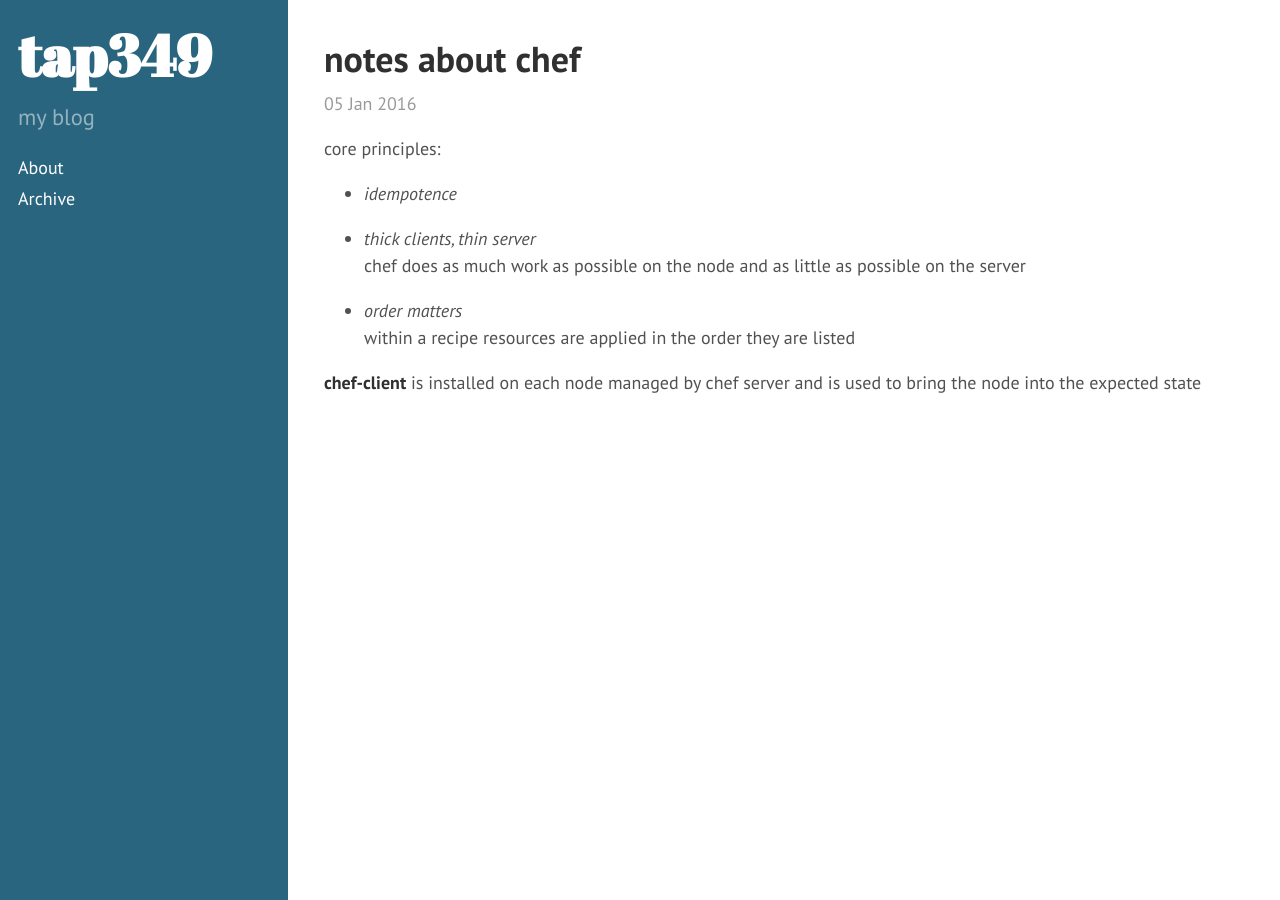
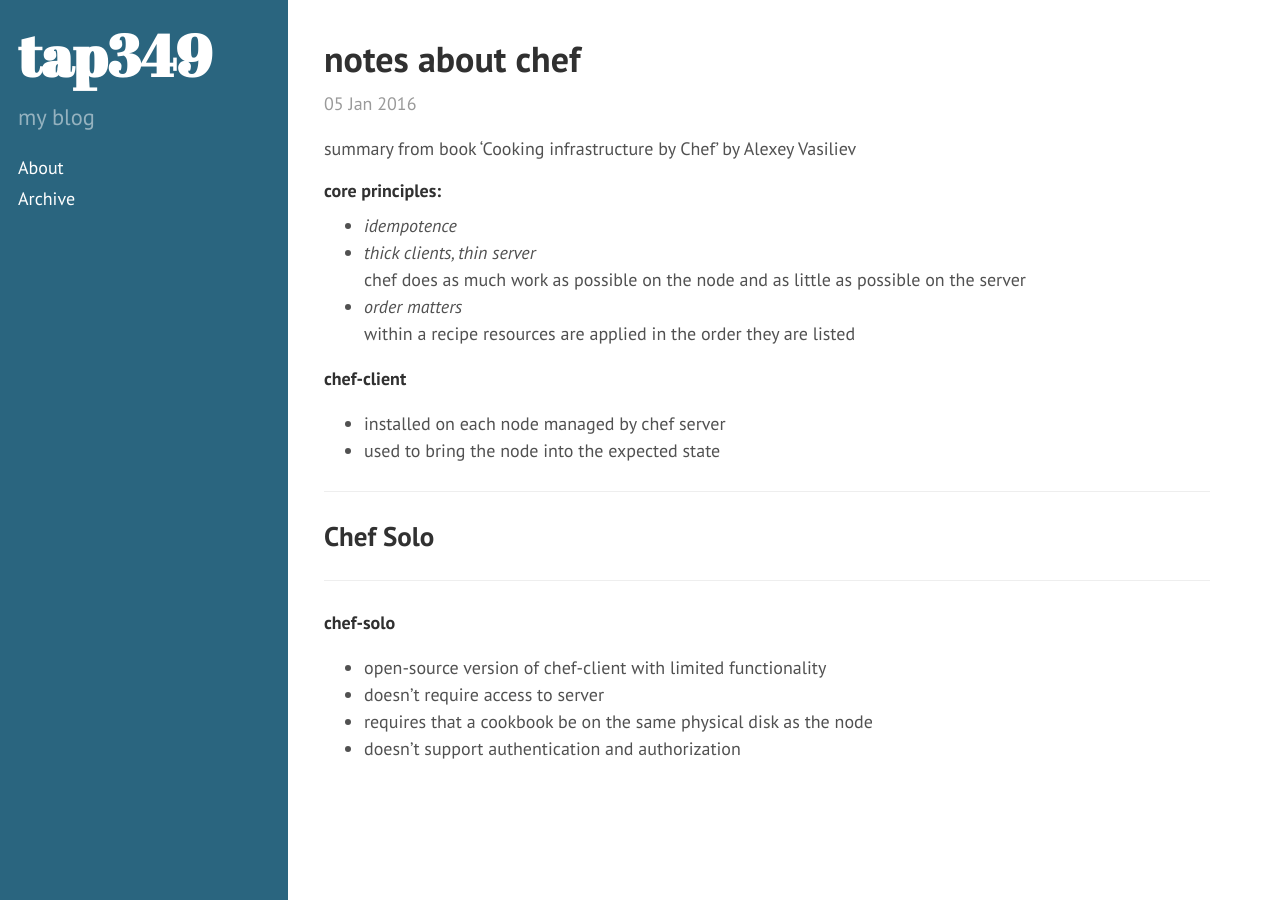
Before and after one commit to tap349/tap349.github.io, a Jekyll site: the page built from _posts/2015-01-06-notes-about-chef.md, in a window 1280 px wide. Built offline with Jekyll 4.4.1, drawn with Linux system fonts in a browser that asks for light colours; Markdown is read by kramdown in place of the engine named in the settings.

Commit message:
update post about chef

```diff
--- a/_config.yml
+++ b/_config.yml
@@ -9,7 +9,7 @@ url:                  http://tap349.github.io
 baseurl:              /
 
 paginate:             5
-excerpt_separator:    <!--more-->
+excerpt_separator:    <!-- more -->
 
 #==============================================================================
 # About/contact
--- a/_posts/2015-01-06-notes-about-chef.md
+++ b/_posts/2015-01-06-notes-about-chef.md
@@ -1,21 +1,37 @@
 ---
 layout: post
-title: "notes about chef"
+title: notes about chef
 date: 2016-01-06 00:42:00 +0300
 access: public
 categories: [chef]
 ---
 
-core principles:
+summary from book 'Cooking infrastructure by Chef' by Alexey Vasiliev
+
+<!-- more -->
+
+##### core principles:
 
 * *idempotence*
-
 * *thick clients, thin server*
   <br>
   chef does as much work as possible on the node and as little as possible on the server
-
 * *order matters*
   <br>
   within a recipe resources are applied in the order they are listed
 
-**chef-client** is installed on each node managed by chef server and is used to bring the node into the expected state
+**chef-client**
+
+- installed on each node managed by chef server
+- used to bring the node into the expected state
+
+______
+## Chef Solo
+______
+
+**chef-solo**
+
+- open-source version of chef-client with limited functionality
+- doesn't require access to server
+- requires that a cookbook be on the same physical disk as the node
+- doesn't support authentication and authorization
```
Also changed, not shown: _posts/2015-03-15-ransack-and-ransackers.md (+2 -2 lines), _posts/2015-03-16-timezone-offset-in-postgres.md (+1 -1 lines).
